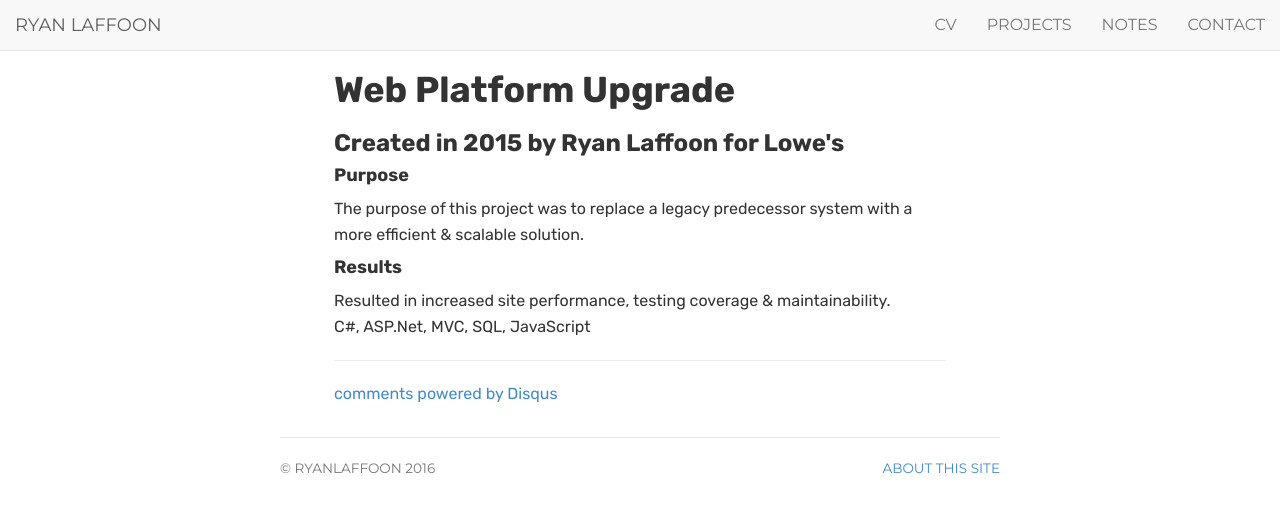
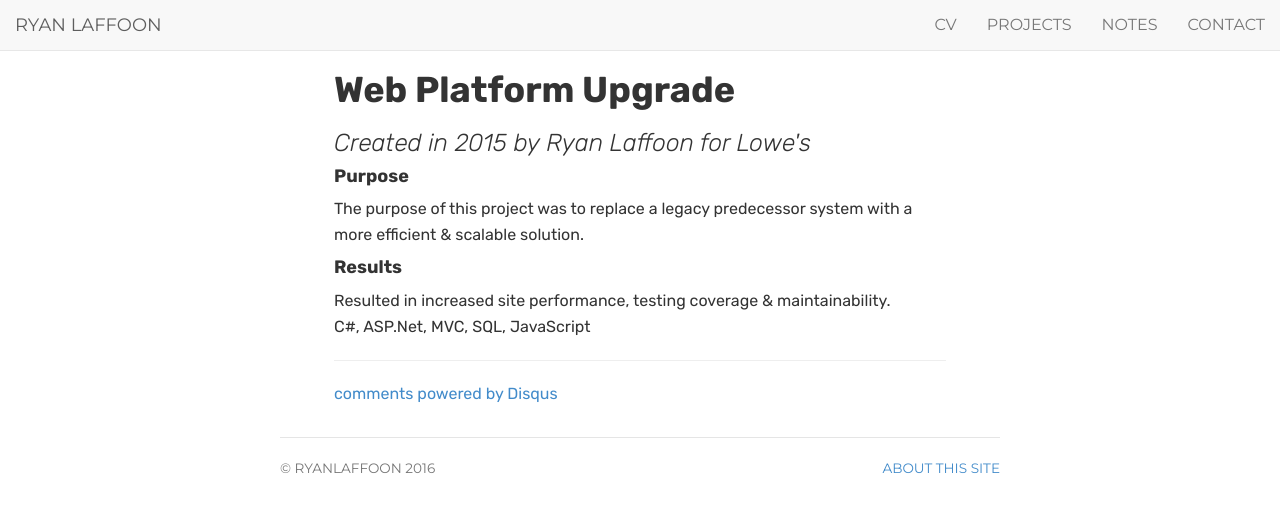
Before and after one commit to ryanlaffoon/ryanlaffoon.github.io, a Jekyll site: the page built from _projects/Web-Platform-Upgrade.md, in a window 1280 px wide. Shown: the top 512 px of the page. Built offline with Jekyll 4.4.1, drawn with Linux system fonts in a browser that asks for light colours; comment, search, counter and statistics services are not loaded.

Commit message:
Update style.css

```diff
--- a/css/style.css
+++ b/css/style.css
@@ -47,7 +47,7 @@ ul.listnotes li {line-height: 30px; }
 .listprojects { margin: 0 auto; }
 ul.listprojects { margin: 0 auto; }
 ul.listprojects li {line-height: 30px; }
-.project h2.credit { font-size: 24.5px; font-weight: 300; font-style: italic; }
+.project .credit { font-size: 24.5px; font-weight: 300; font-style: italic; }
 
 /* CV */
 .cv {
```
